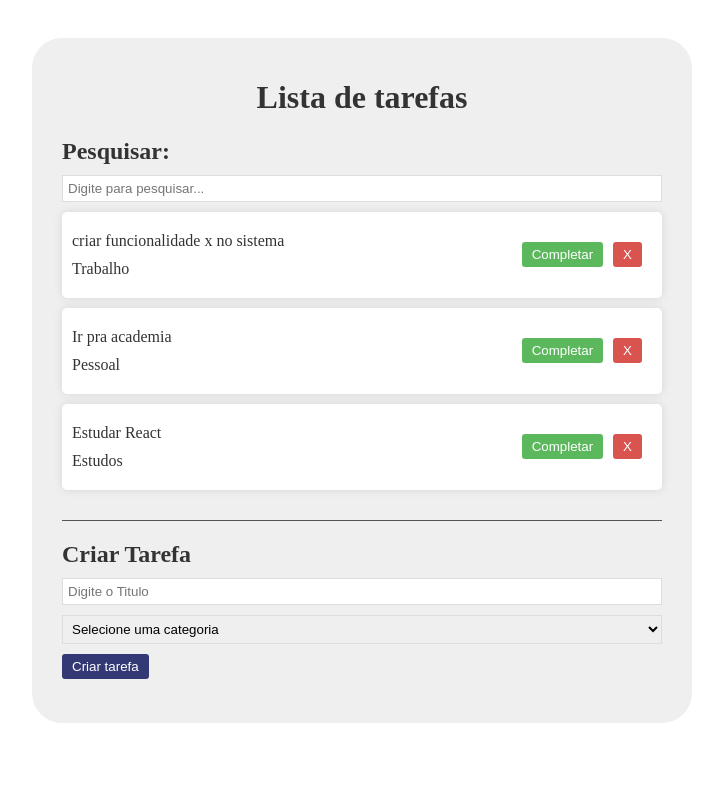
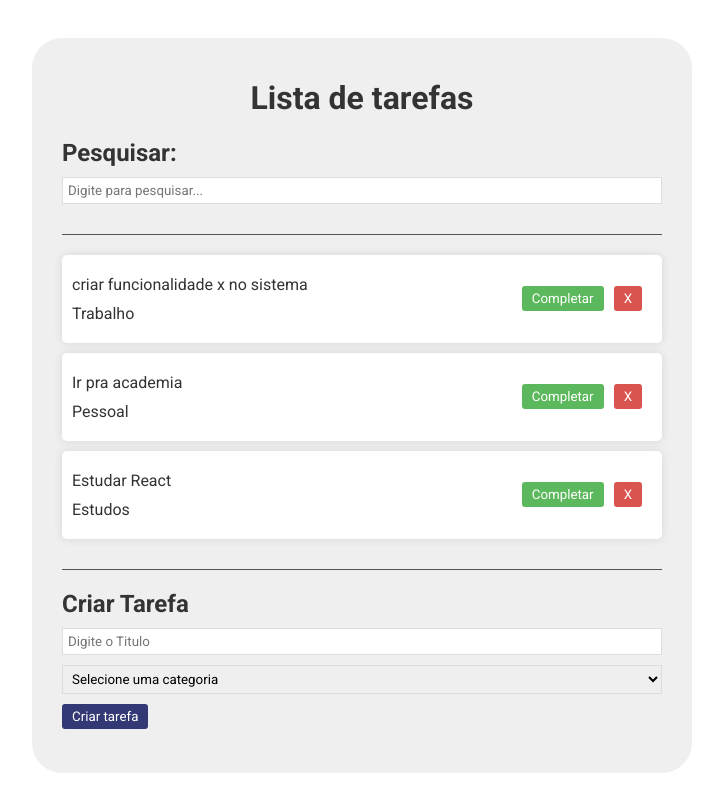
Before and after one commit to Igor-Brandalise/Todo-list, a React (Vite) app: page / in a window 1280 px wide. Shown: the top 812 px of the page, without its empty margins (278-1001 px from the left). Built offline with nearby package versions, Linux system fonts and the light colour scheme.

Commit message:
fonte, filter, search

```diff
--- a/src/App.css
+++ b/src/App.css
@@ -1,10 +1,16 @@
-body{
+@import url('https://fonts.googleapis.com/css2?family=Roboto:ital,wght@0,100;0,300;0,400;0,500;0,700;0,900;1,100;1,300;1,400;1,500;1,700;1,900&family=Rubik:ital,wght@0,300..900;1,300..900&display=swap');
+
+*{
+  font-family: "Roboto", serif;
+}
+
+body {
   background-color: white;
   color: #333;
   padding: 30px;
 }
 
-.app{
+.app {
   max-width: 600px;
   margin: 0 auto 300px;
   background-color: #efefef;
@@ -12,23 +18,23 @@
   border-radius: 30px;
 }
 
-h1{
+h1 {
   text-align: center;
 }
 
-h2{
+h2 {
   margin-bottom: 10px;
 }
 
-p{
+p {
   margin: 10px 0;
 }
 
-input{
+input {
   box-sizing: border-box;
 }
 
-button{
+button {
   background-color: #333974;
   color: white;
   padding: 5px 10px;
@@ -39,17 +45,17 @@
   opacity: 1;
   transition: 0.3;
 }
-button:hover{
-  opacity: .9;
+button:hover {
+  opacity: 0.9;
 }
 
-.todo-list{
+.todo-list {
   margin-bottom: 20px;
   padding-bottom: 20px;
   border-bottom: 1px solid #555;
 }
 
-.todo{
+.todo {
   background-color: white;
   box-shadow: 0 0 10px rgba(0, 0, 0, 0.1);
   padding: 10px;
@@ -60,21 +66,39 @@
   align-items: center;
 }
 
-.complete{
+.complete {
   background-color: #5cb85c;
 }
 
-.remove{
-  background-color:#d9534f ;
+.remove {
+  background-color: #d9534f;
 }
 
-.todo-form{
+.todo-form {
   padding-bottom: 1.5rem;
 }
 
-input, select{
+input,
+select {
   padding: 5px;
   margin-bottom: 10px;
   border: 1px solid #ddd;
   width: 100%;
 }
+
+.filter,
+.search {
+  border-bottom: 1px solid #555;
+  margin-bottom: 20px;
+  padding-bottom: 20px;
+}
+
+.filter-options{
+  display: flex;
+  justify-content: space-between;
+  gap: 3rem;
+}
+
+.filter-options div{
+  flex: 1 1 0;
+}
```
